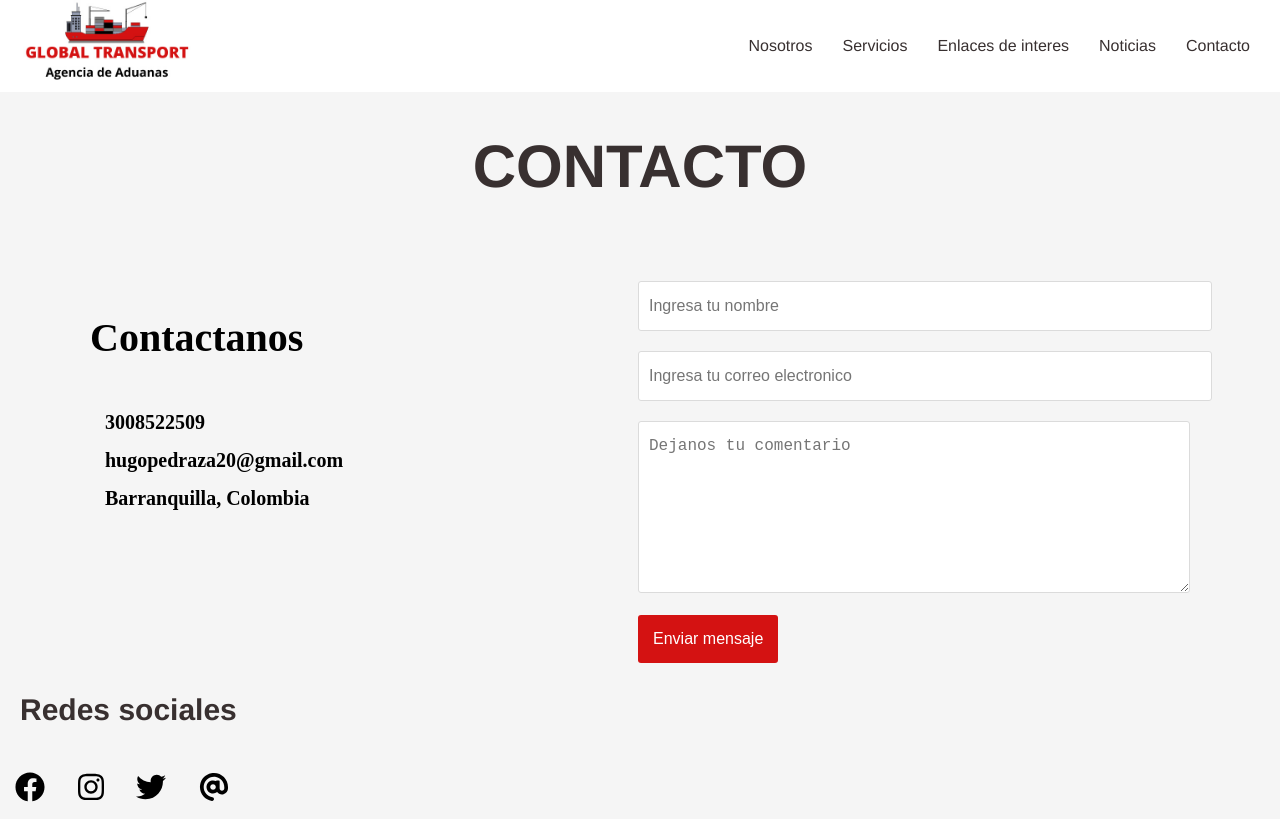
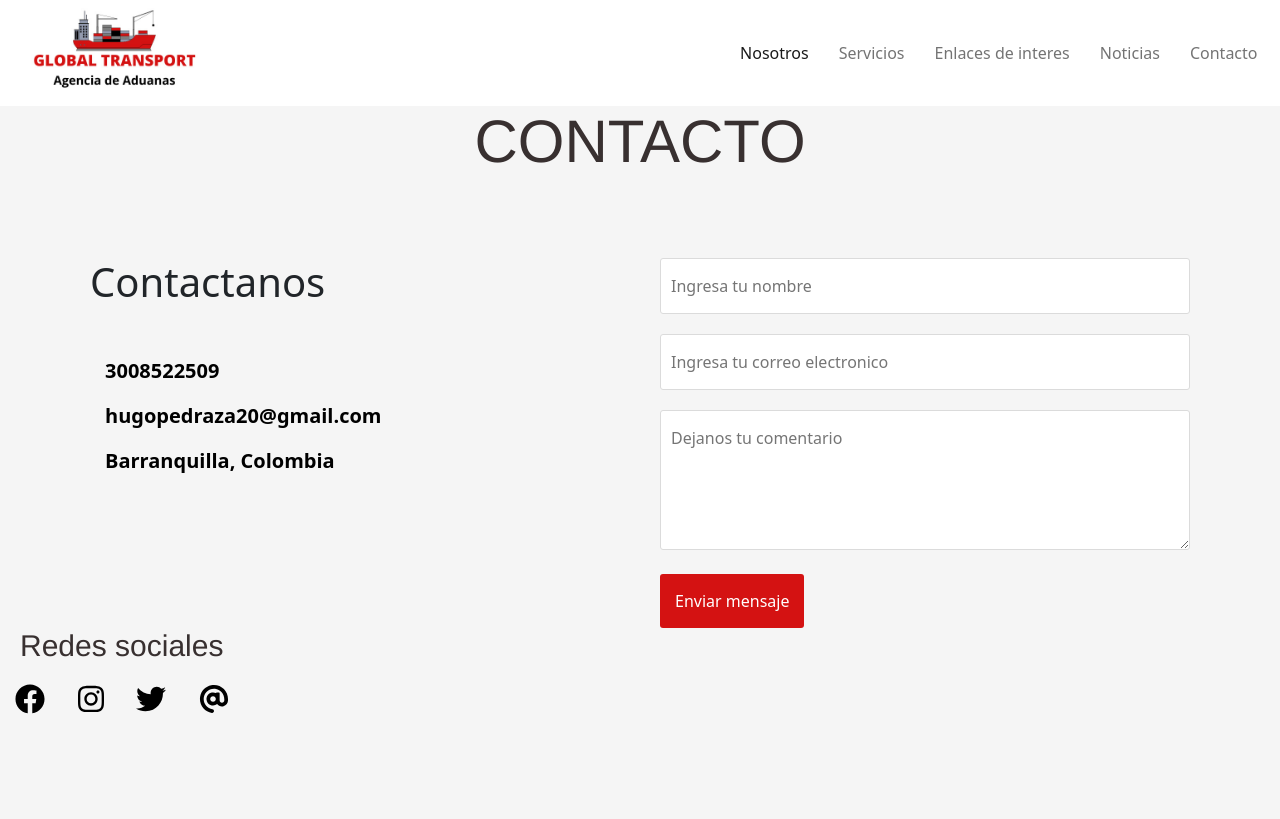
Before and after one commit to HugoPedraza/coderHouseDesarrollo, a plain HTML site: page contacto.html in a window 1280 px wide. Drawn offline with nearby package versions, Linux system fonts and the light colour scheme.

Commit message:
Agregando nav con bootstrap

```diff
--- a/contacto.html
+++ b/contacto.html
@@ -8,6 +8,7 @@
     <link rel="shortcut icon" href="img/titleglobal.jpg" type="image/x-icon">
     <meta name="keywords" content="Transporte, aduanas, tramites">
     <meta name="description" content="La función principal de las agencias de aduanas es actuar como colaboradores ante las autoridades aduaneras en el cumplimiento de las normas legales relacionadas con los procedimientos aduaneros y las actividades de comercio exterior.">
+    <link href="https://cdn.jsdelivr.net/npm/bootstrap@5.0.2/dist/css/bootstrap.min.css" rel="stylesheet" integrity="sha384-EVSTQN3/azprG1Anm3QDgpJLIm9Nao0Yz1ztcQTwFspd3yD65VohhpuuCOmLASjC" crossorigin="anonymous">
     <link rel="stylesheet" href="./css/style.css">
 
 </head>
@@ -16,31 +17,34 @@
 
     <header class="header">
         <!-- logo de la compañia -->
-       <a href="index.html">
-           <img class="headerLogo" src="img/Sintítulo-e1.jpg  " alt="logo de agencia de aduanas Agencia global transport" >
+        <nav class="navbar navbar-expand-lg navbar-light ">
+            <div class="container-fluid">
+              <a class="navbar-brand " href="index.html">
+                <img class="headerLogo" src="img/Sintítulo-e1.jpg" alt="Logo de la compañia">
               </a>
-        <!-- Barra de navegación -->
-           <ul class="menu">
-               <li class="menuLink">
-                   <a class="menuLink" href="nosotros.html">Nosotros</a>
+              <button class="navbar-toggler" type="button" data-bs-toggle="collapse" data-bs-target="#navbarNav" aria-controls="navbarNav" aria-expanded="false" aria-label="Toggle navigation">
+                <span class="navbar-toggler-icon"></span>
+              </button>
+              <div class="collapse navbar-collapse" id="navbarNav">
+                <ul class="navbar-nav ms-auto ">
+                  <li class="nav-item">
+                    <a class="nav-link active menuLink" aria-current="page" href="nosotros.html">Nosotros</a>
                   </li>
-
-               <li class="menuLink">
-                   <a class="menuLink" href="servicios/servicios.html">Servicios</a>
+                  <li class="nav-item">
+                    <a class="nav-link menuLink" href="./servicios/servicios.html">Servicios</a>
                   </li>
-
-               <li class="menuLink">
-                   <a class="menuLink" href="enlaces/enlaces-de-interes.html">Enlaces de interes</a>
+                  <li class="nav-item">
+                    <a class="nav-link menuLink" href="./enlaces/enlaces-de-interes.html">Enlaces de interes</a>
                   </li>
-
-               <li class="menuLink">
-                   <a class="menuLink" href="noticias.html">Noticias</a>
+                  <li class="nav-item">
+                    <a class="nav-link menuLink" href="noticias.html">Noticias</a>
                   </li>
-
-               <li class="menuLink">
-                   <a class="menuLink" href="contacto.html">Contacto</a>
+                  <li class="nav-item">
+                    <a class="nav-link menuLink" href="contacto.html">Contacto</a>
                   </li>
                 </ul>
+              </div>
+            </div>
           </nav>
        </header>
 
@@ -101,6 +105,6 @@
     </div>
 
     </footer>
-
+    <script src="https://cdn.jsdelivr.net/npm/bootstrap@5.0.2/dist/js/bootstrap.bundle.min.js" integrity="sha384-MrcW6ZMFYlzcLA8Nl+NtUVF0sA7MsXsP1UyJoMp4YLEuNSfAP+JcXn/tWtIaxVXM" crossorigin="anonymous"></script>
 </body>
 </html>
--- a/css/style.css
+++ b/css/style.css
@@ -42,10 +42,6 @@ a{
 /* HEADER */
 
 header{
-    display: flex;
-    justify-content: space-between;
-    align-items: center;
-    padding: 0;
     background-color: white;
 }
 .headerLogo{
@@ -63,7 +59,8 @@ header{
 .menuLink{
     padding-right: 1.5rem;
     font-size: 1.6rem;
-    font-family: 'Franklin Gothic Medium', 'Arial Narrow', Arial, sans-serif;
+
+    margin: 10px;
 }
 
 /* MAIN */
```
Also changed, not shown: enlaces/enlaces-de-interes.html (+23 -19 lines), index.html (+24 -18 lines), nosotros.html (+23 -19 lines), noticias.html (+23 -19 lines), servicios/servicios.html (+23 -19 lines). Lines whose indentation alone changed are shown as unchanged.
